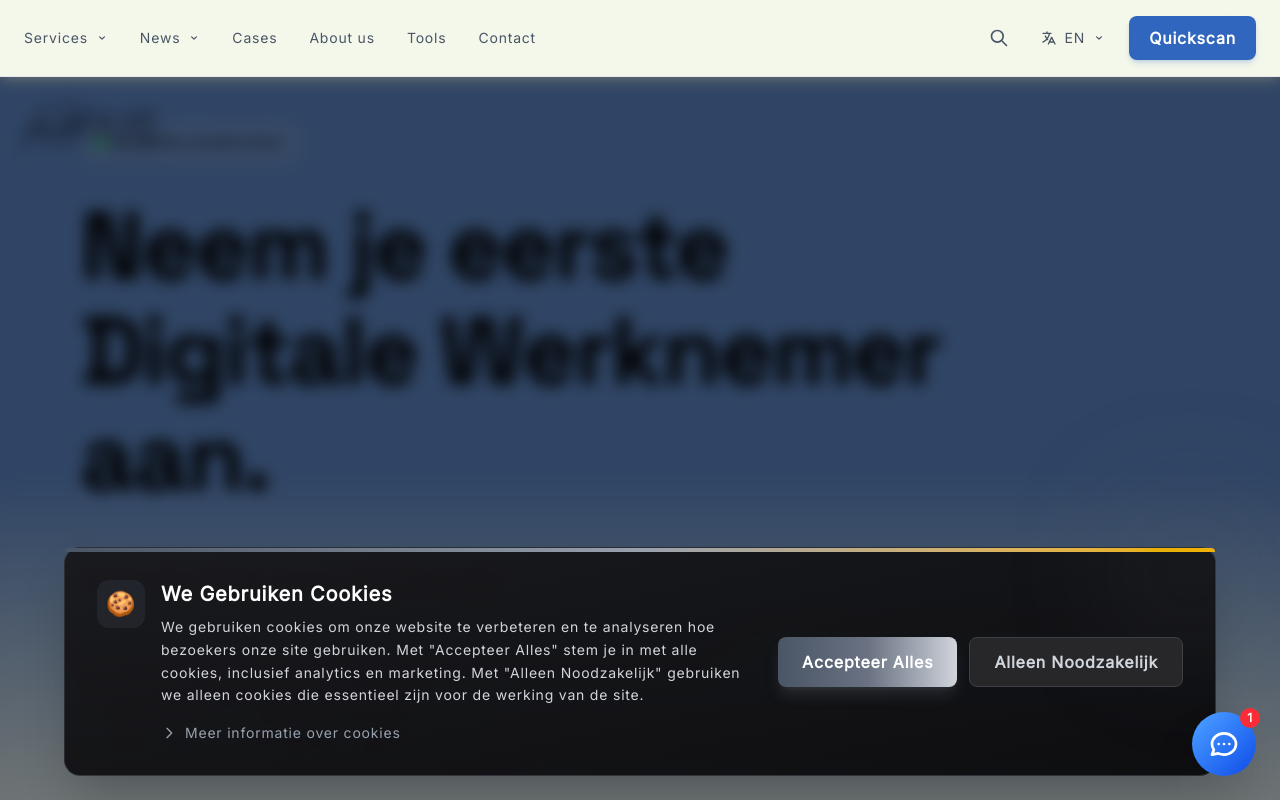
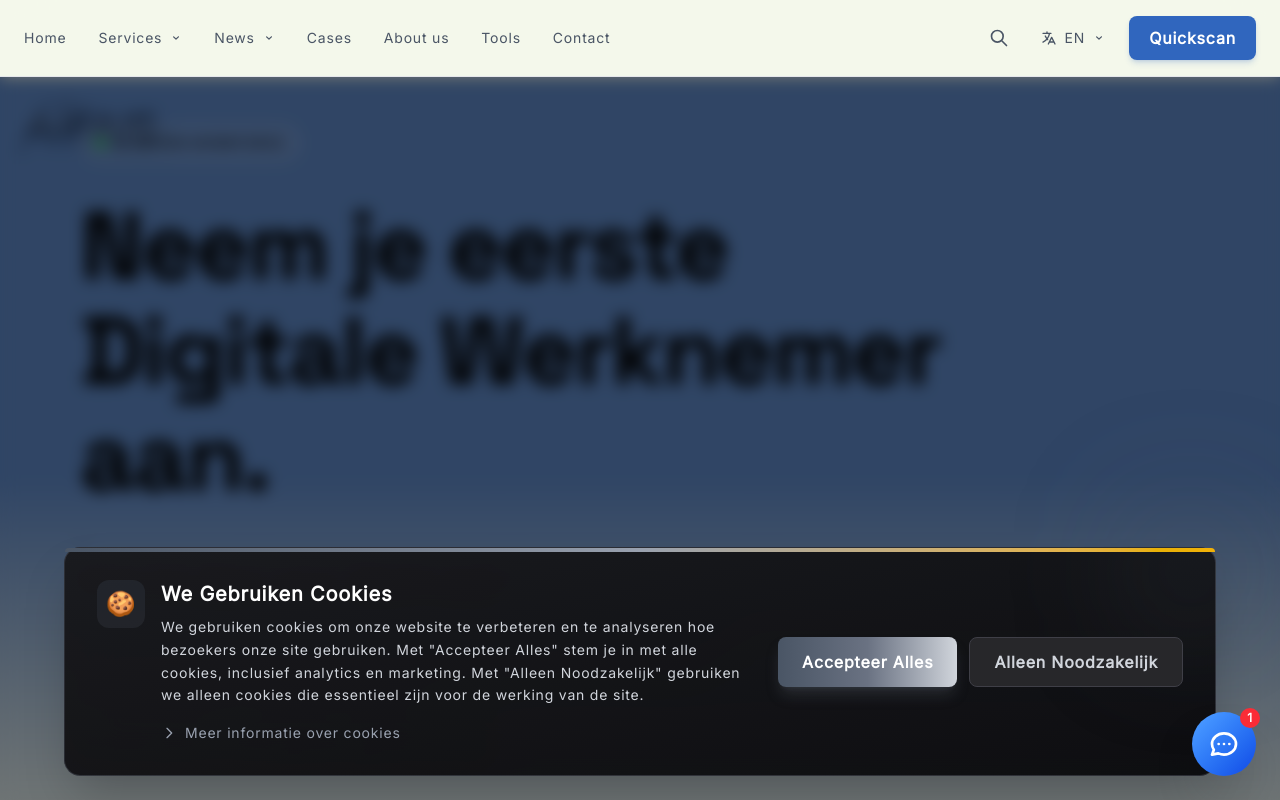
Before and after one commit to markjkaem/aifais-landing, a Next.js app: page /en in a window 1280 px wide. Shown: the top 800 px of the page. Built offline with nearby package versions, Linux system fonts and the light colour scheme.

Commit message:
add home

```diff
--- a/app/Components/Header.tsx
+++ b/app/Components/Header.tsx
@@ -192,6 +192,11 @@ export default function HeaderMockup() {
 
   // ✅ Search functionality
   const allSearchableContent = [
+    {
+      type: "page",
+      title: "Home",
+      slug: "/",
+    },
     // 1. New Services (High Priority)
     ...serviceLinks.map((s) => ({
       type: "service",
@@ -277,6 +282,13 @@ export default function HeaderMockup() {
       <div className="max-w-7xl mx-auto px-6 py-4 flex justify-between items-center">
         {/* Desktop navigation */}
         <nav className="hidden lg:flex items-center space-x-8 text-sm font-medium text-gray-600">
+          <Link
+            href={getLocalizedPath("/")}
+            className="hover:text-[#3066be] transition"
+            onClick={closeAll}
+          >
+            Home
+          </Link>
           <button
             onClick={() => handleDropdownToggle("services")}
             className="hover:text-[#3066be] transition flex items-center gap-2 group"
```
